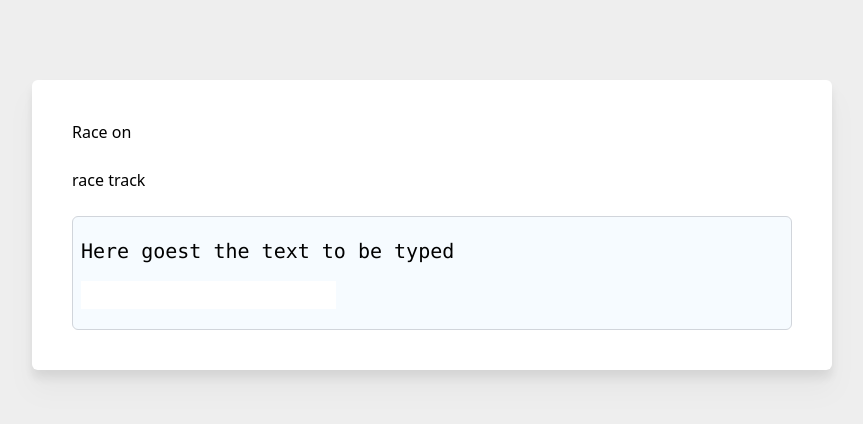
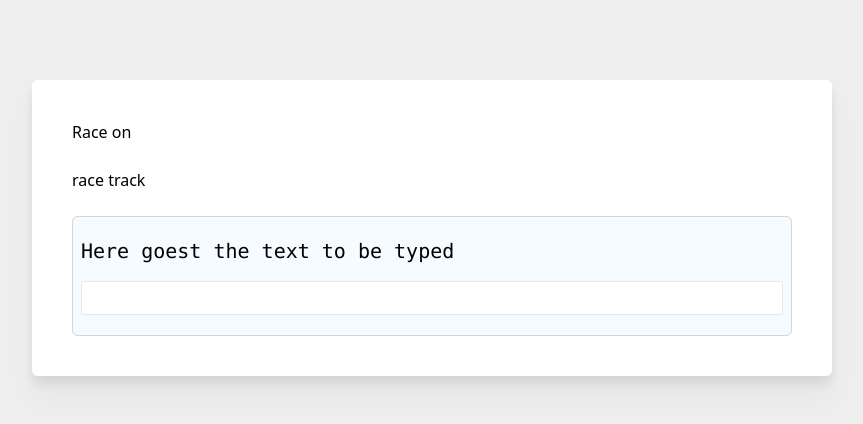
Before and after one commit to nawadeveloper/typeracer, a React (Vite) app in the folder client/: page / in a window 1280 px wide. Shown: the top 424 px of the page, without its empty margins (208-1071 px from the left). Built offline with nearby package versions, Linux system fonts and the light colour scheme.

Commit message:
TextInput component added

```diff
--- /dev/null
+++ b/client/src/components/TextInput.tsx
@@ -0,0 +1,10 @@
+const TextInput = () => {
+  return (
+    <input
+      className="w-full border border-gray-200 rounded-sm p-[2px] text-lg focus:outline-none focus:border-black"
+      type="text"
+    />
+  );
+};
+
+export default TextInput;
--- a/client/src/components/TypingArea.tsx
+++ b/client/src/components/TypingArea.tsx
@@ -1,3 +1,5 @@
+import TextInput from "./TextInput";
+
 const TypingArea = () => {
   return (
     <div className="bg-lighterGray space-y-4 px-2 py-5 border border-gray-300 rounded-md text-xl font-mono font-light">
@@ -6,7 +8,7 @@ const TypingArea = () => {
       </div>
 
       <div>
-        <input type="text" />
+        <TextInput />
       </div>
     </div>
   );
```
